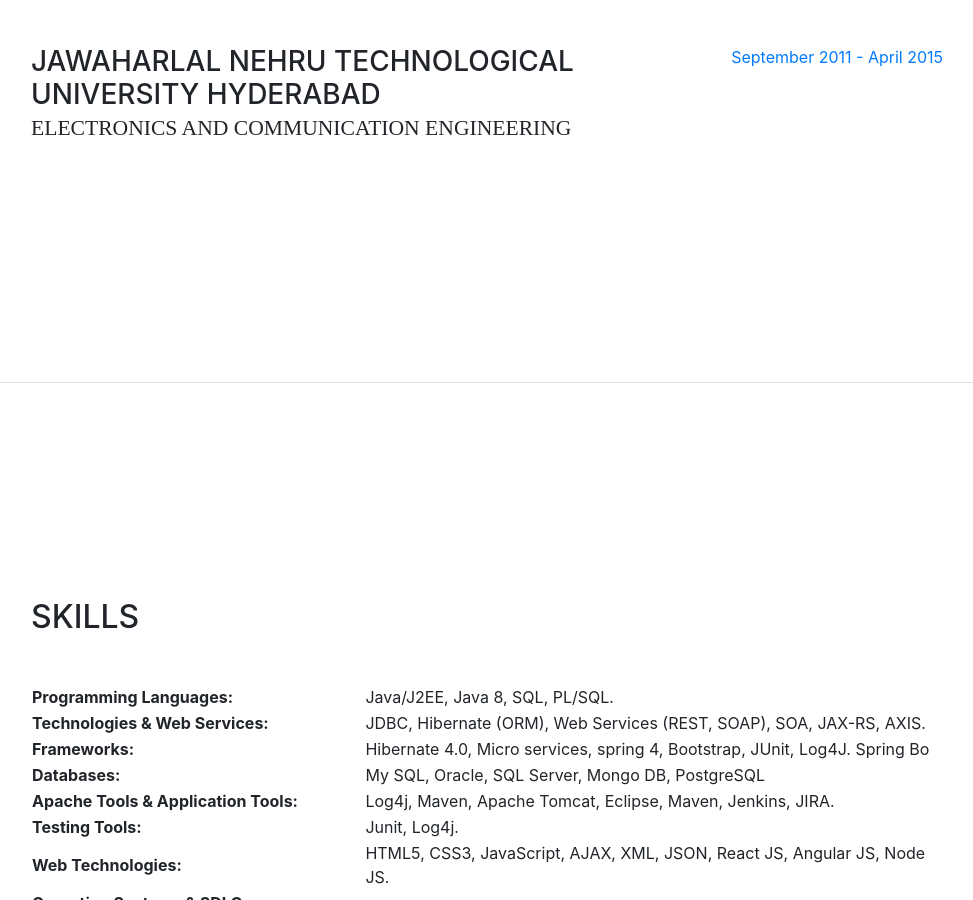
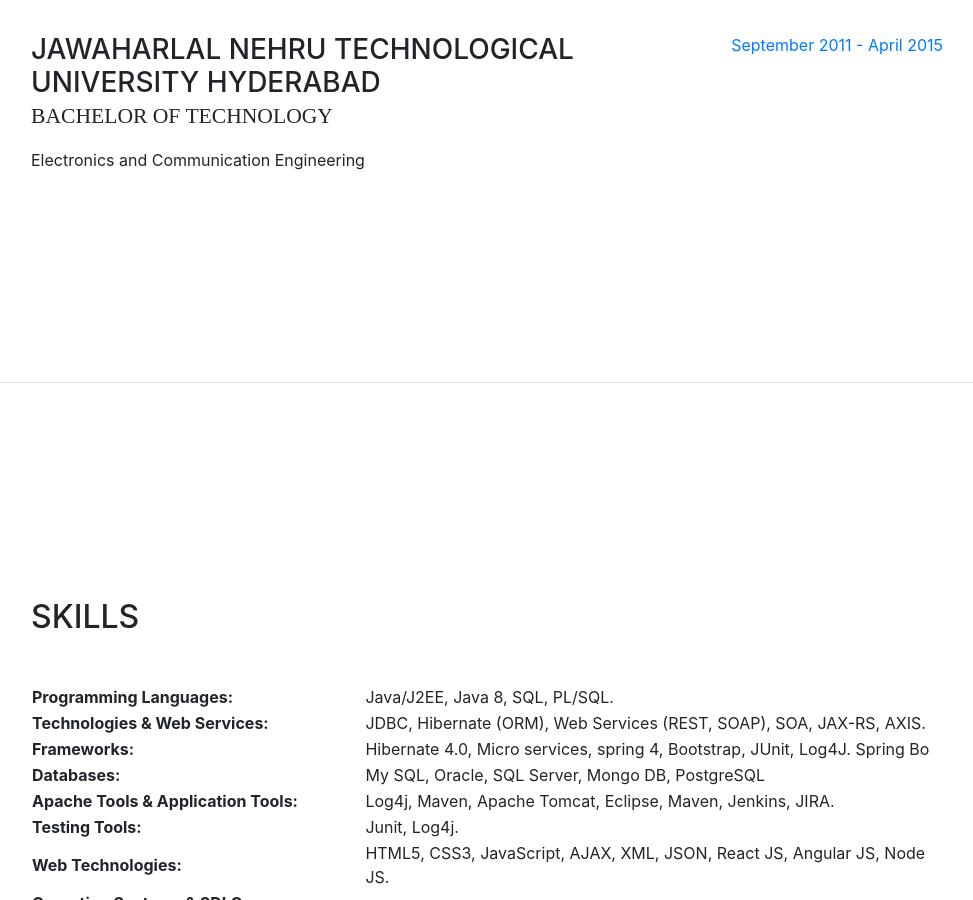
Before and after one commit to Pavan6339/pavan6339.github.io, a website with bundled scripts: page index.html in a window 1280 px wide. Shown: the part 4920-5820 px from the top of the page, without its empty margins (289-1262 px from the left). Built offline with nearby package versions, Linux system fonts and the light colour scheme; a web font is replaced by a local one.

Commit message:
Update index.html

```diff
--- a/index.html
+++ b/index.html
@@ -243,7 +243,8 @@
           <div class="resume-item d-flex flex-column flex-md-row">
             <div class="resume-content mr-auto">
               <h3 class="mb-0">Jawaharlal Nehru Technological University Hyderabad</h3>
-              <div class="subheading mb-3">Electronics and Communication Engineering</div>
+              <div class="subheading mb-3">Bachelor of Technology</div>
+              <div>Electronics and Communication Engineering</div>
 
             </div>
             <div class="resume-date text-md-right">
```
